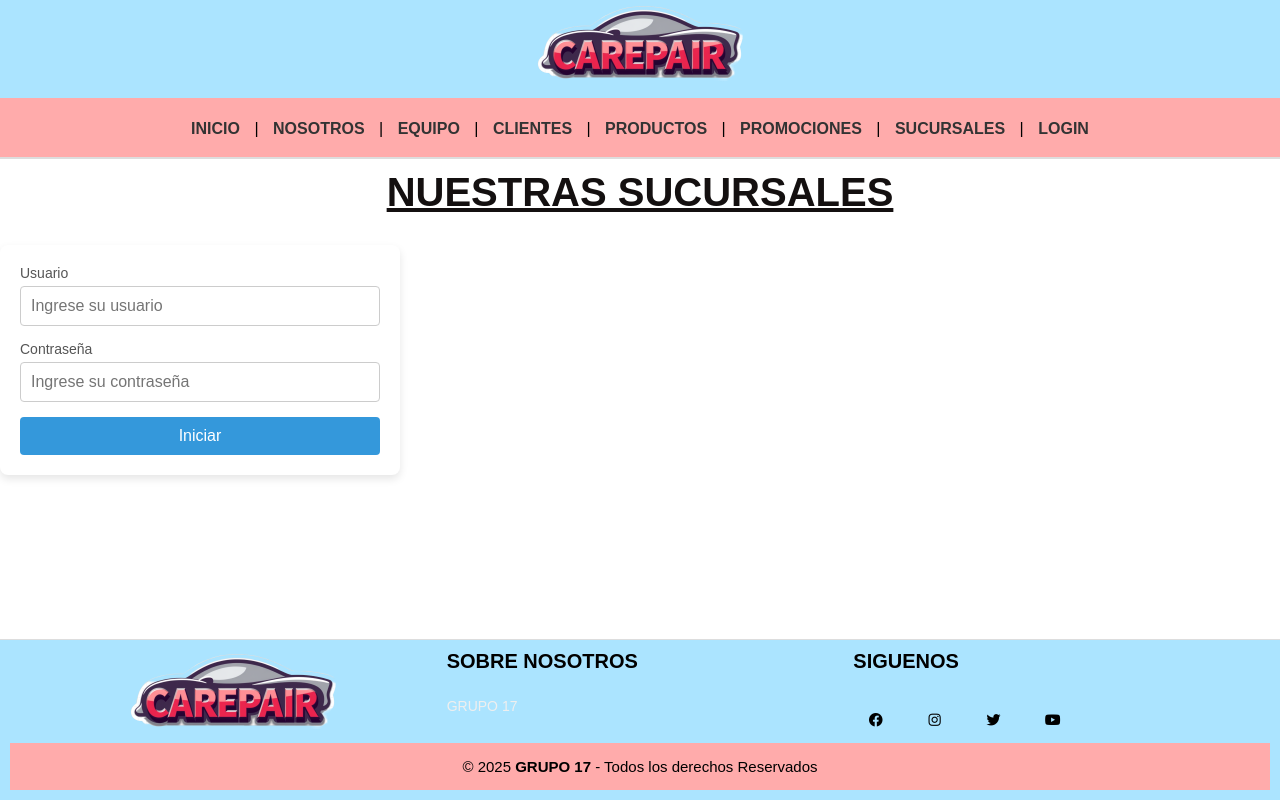
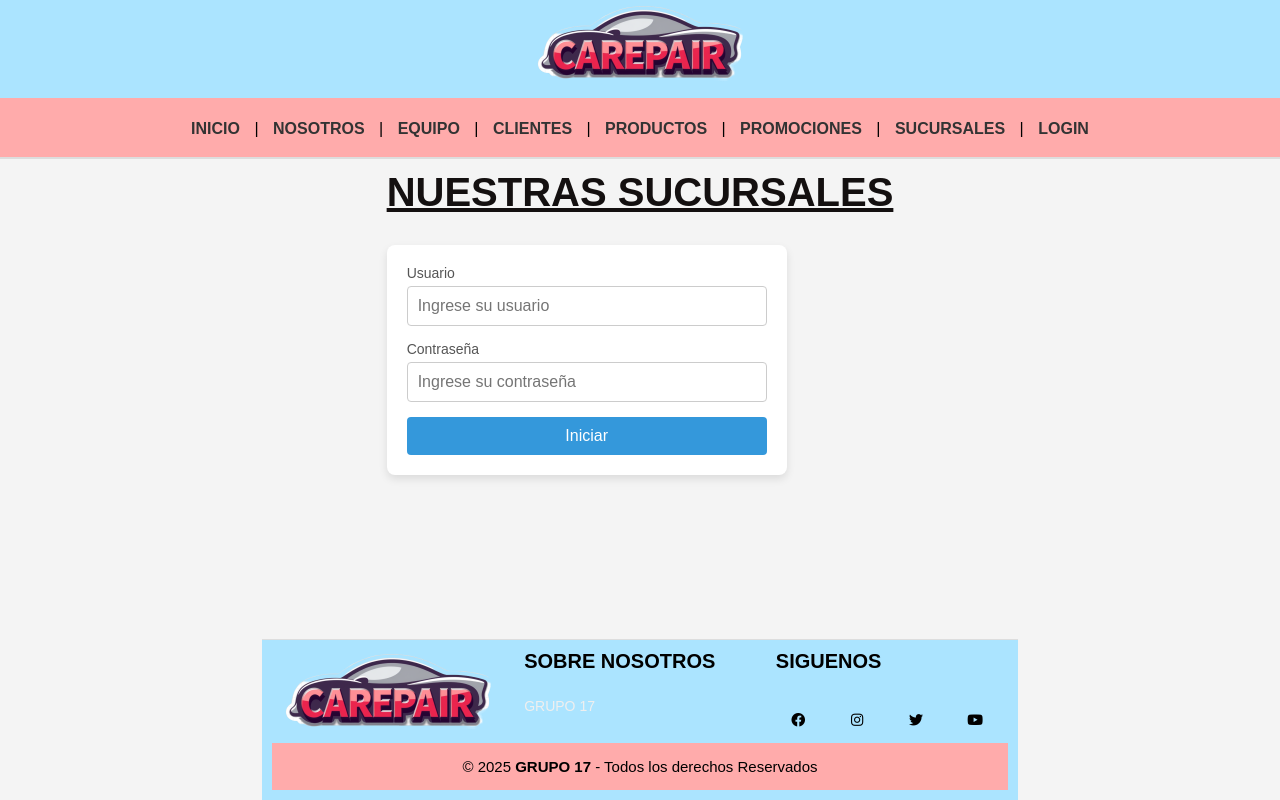
Before and after one commit to mindbrand729/DAW-Trabajo_Practico_Experimental_1, a Flask app: page /login in a window 1280 px wide. Run offline with Flask 3, Linux system fonts and the light colour scheme; some libraries are stand-ins or nearby versions.

Commit message:
Para poner en el centro el login

```diff
--- a/Sitio_Web_Taller_mecanico/static/css/login.css
+++ b/Sitio_Web_Taller_mecanico/static/css/login.css
@@ -8,6 +8,13 @@
   font-weight: bold;
   text-decoration: underline;
 
+}
+body {
+  display: flex;
+  justify-content: center;
+  align-items: center;
+  height: 100vh;
+  background-color: #f4f4f4;
 }
 .login-container {
   background-color: #fff;
```
